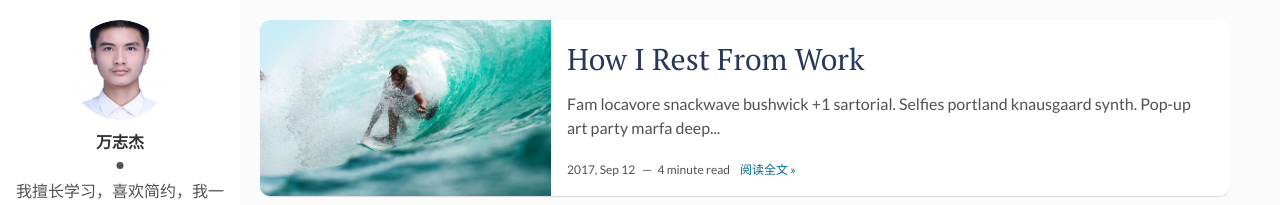
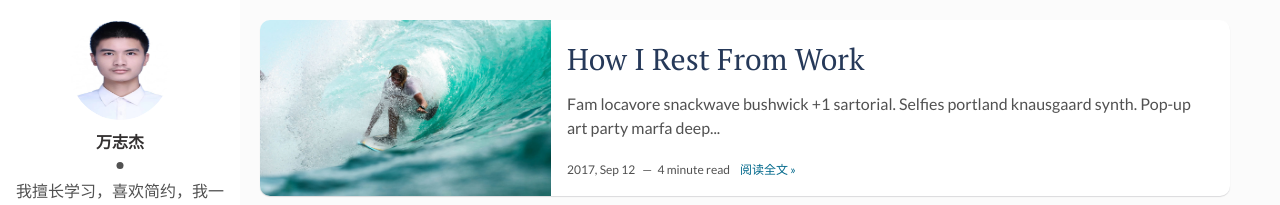
Before and after one commit to 19991010wan/19991010wan-Blog, a Jekyll site: the page built from index.html, in a window 1280 px wide. Shown: the top 205 px of the page. Built offline with Jekyll 4.4.1, drawn with Linux system fonts in a browser that asks for light colours; the list of posts is cut into pages by our own code.

Commit message:
update config

```diff
--- a/_config.yml
+++ b/_config.yml
@@ -10,7 +10,7 @@ site-twitter: #if your site has a twitter account, enter it here
 
 # Author Settings
 author: 万志杰 # add your name
-author-img: avatar.ico # add your photo
+author-img: avatar.jpg # add your photo
 about-author: 我擅长学习，喜欢简约，我一定会不断学习，提高编程水平的！ # add description
 social-twitter: # add your Twitter handle
 social-facebook: # add your Facebook handle
```
